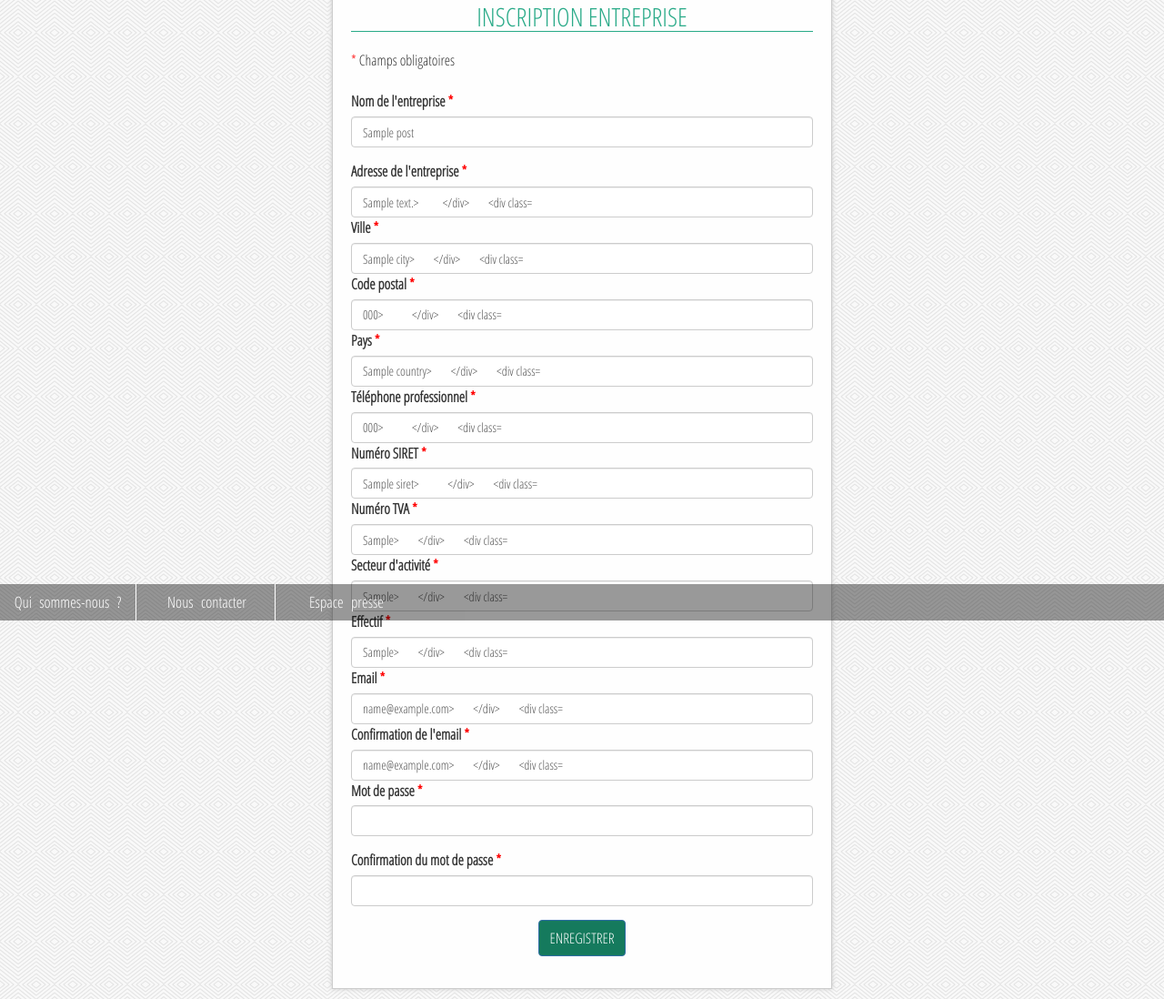
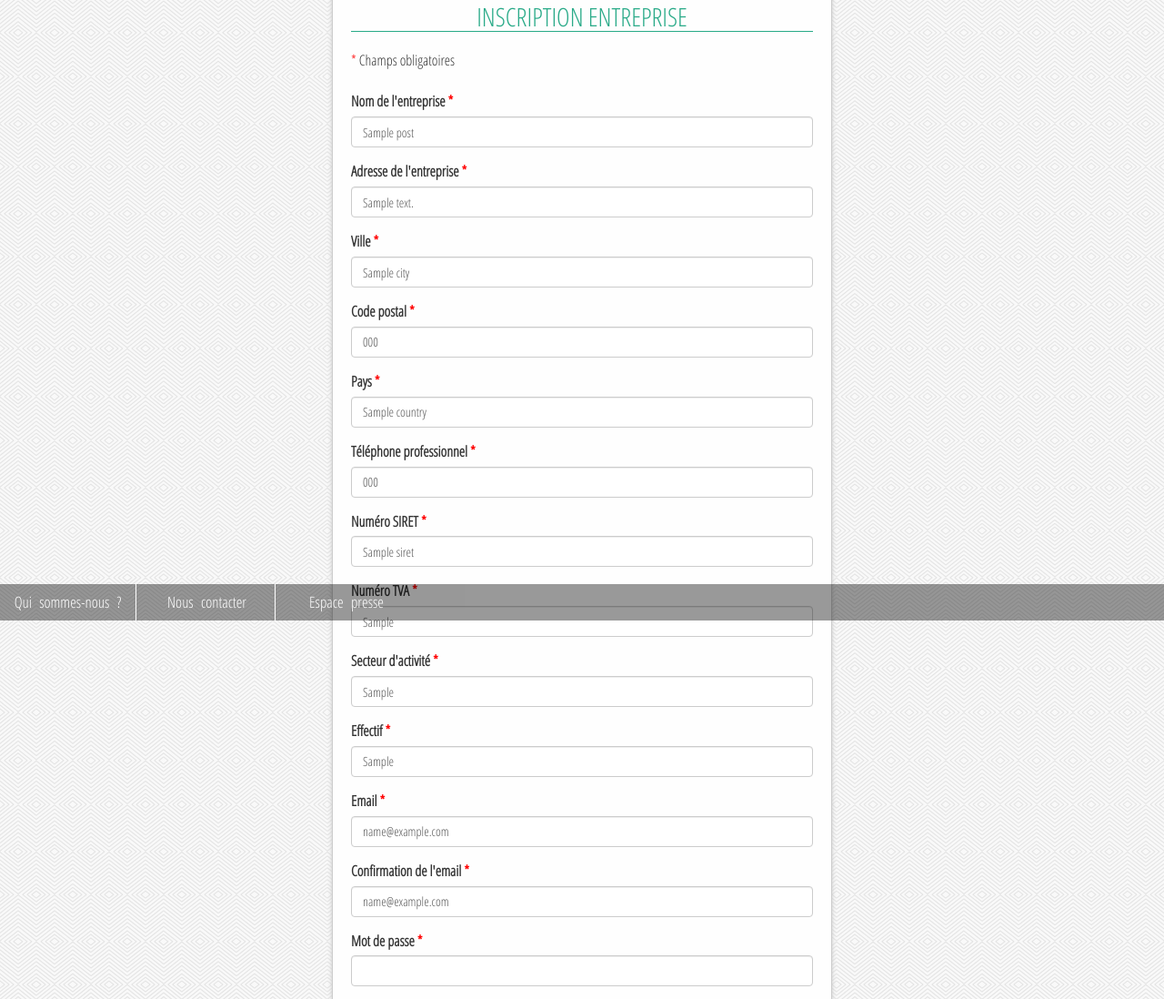
Before and after one commit to WilliamB78/hidden_profile, a PHP site: template templates/company/register.html.twig in a window 1280 px wide. Shown: the part 118-1216 px from the top of the page at 91% size. Run offline with PHP 8.4, Linux system fonts and the light colour scheme; the template is opened without the code that fills it: most values are stand-ins (such as "Sample title", 1, 10 or a date in 2020); some libraries are stand-ins or nearby versions; some web fonts are replaced.

Commit message:
17h25 26/07

```diff
--- a/src/Repository/ResumeRepository.php
+++ b/src/Repository/ResumeRepository.php
@@ -149,13 +149,15 @@ EOS;
         $dbResumes = $this->db->fetchAll($query);
         $resumes = [];
 
+
+
         foreach($dbResumes as $dbResume)
         {
             $resume = $this->buildCustomResume($dbResume);
             $resumes[] = $resume;
         }
 
-        //echo '<pre>';var_dump($resume);echo '</pre>';die;
+
         return $resumes;
     }
 
--- a/templates/company/recherche_cv.html.twig
+++ b/templates/company/recherche_cv.html.twig
@@ -98,9 +98,9 @@
                 e.preventDefault();
                 let ref = $(this).attr('reference');
                 let url = "ajout_favori/" + ref;
-                console.log(ref);
                 $.post(url, function (response){
-                $('#star' + ref).css('color', 'orange');
+                $('#star' + ref).toggleClass('glyphicon-star-empty').toggleClass('glyphicon-star');
+                console.log(response);
               });
             });
 
--- a/templates/company/register.html.twig
+++ b/templates/company/register.html.twig
@@ -16,57 +16,57 @@
 
         <div class="form-group">
           <label>Adresse de l'entreprise <span class="red-star">*</span></label>
-          <input type="text" class="form-control" name="address" id="adresseEntreprise" value="{% if post is not empty %}{{ post.address }}{% endif %}>
+          <input type="text" class="form-control" name="address" id="adresseEntreprise" value="{% if post is not empty %}{{ post.address }}{% endif %}">
         </div>
 
         <div class="form-group">
             <labeL>Ville <span class="red-star">*</span></label>
-            <input type="text" class="form-control" name="city" id="ville" placeholder="Paris" value="{% if post is not empty %}{{ post.city }}{% endif %}>
+            <input type="text" class="form-control" name="city" id="ville" value="{% if post is not empty %}{{ post.city }}{% endif %}">
         </div>
 
         <div class="form-group">
             <label>Code postal <span class="red-star">*</span></label>
-            <input type="text" class="form-control" name="postcode" id="postcode" value="{% if post is not empty %}{{ post.postcode }}{% endif %}>
+            <input type="text" class="form-control" name="postcode" id="postcode" value="{% if post is not empty %}{{ post.postcode }}{% endif %}">
         </div>
 
         <div class="form-group">
             <label>Pays <span class="red-star">*</span></label>
-            <input type="text" class="form-control" name="country" id="pays" value="{% if post is not empty %}{{ post.country }}{% endif %}>
+            <input type="text" class="form-control" name="country" id="pays" value="{% if post is not empty %}{{ post.country }}{% endif %}">
         </div>
 
         <div class="form-group">
             <label>Téléphone professionnel <span class="red-star">*</span></label>
-            <input type="text" class="form-control" name="telephone" id="telProfessionnel" value="{% if post is not empty %}{{ post.telephone }}{% endif %}>
+            <input type="text" class="form-control" name="telephone" id="telProfessionnel" value="{% if post is not empty %}{{ post.telephone }}{% endif %}">
         </div>
 
         <div class="form-group">
             <label>Numéro SIRET <span class="red-star">*</span></label>
-            <input type="text" class="form-control" name="siret" id="numeroSiret" value="{% if post is not empty %}{{ post.siret }}{% endif %}>
+            <input type="text" class="form-control" name="siret" id="numeroSiret" value="{% if post is not empty %}{{ post.siret }}{% endif %}">
         </div>
 
         <div class="form-group">
             <label>Numéro TVA <span class="red-star">*</span></label>
-            <input type="text" class="form-control" name="tva_nb" id="tva_nb" value="{% if post is not empty %}{{ post.tva_nb }}{% endif %}>
+            <input type="text" class="form-control" name="tva_nb" id="tva_nb" value="{% if post is not empty %}{{ post.tva_nb }}{% endif %}">
         </div>
 
         <div class="form-group">
             <label>Secteur d'activité <span class="red-star">*</span></label>
-            <input type="text" class="form-control" name="activity_area" id="SecteurActivite" value="{% if post is not empty %}{{ post.activity_area }}{% endif %}>
+            <input type="text" class="form-control" name="activity_area" id="SecteurActivite" value="{% if post is not empty %}{{ post.activity_area }}{% endif %}">
         </div>
 
         <div class="form-group">
             <label>Effectif <span class="red-star">*</span></label>
-            <input type="text" class="form-control" name="employes_nb" id="effectif" value="{% if post is not empty %}{{ post.employes_nb }}{% endif %}>
+            <input type="text" class="form-control" name="employes_nb" id="effectif" value="{% if post is not empty %}{{ post.employes_nb }}{% endif %}">
         </div>
 
         <div class="form-group">
             <label>Email <span class="red-star">*</span></label>
-            <input type="email" class="form-control" name="email" id="email" aria-describedby="emailHelp" value="{% if post is not empty %}{{ post.email }}{% endif %}>
+            <input type="email" class="form-control" name="email" id="email" aria-describedby="emailHelp" value="{% if post is not empty %}{{ post.email }}{% endif %}">
         </div>
 
         <div class="form-group">
             <label>Confirmation de l'email <span class="red-star">*</span></label>
-            <input type="email" class="form-control" name="email_confirm" id="email_confirm" aria-describedby="emailHelp" value="{% if post is not empty %}{{ post.email_confirm }}{% endif %}>
+            <input type="email" class="form-control" name="email_confirm" id="email_confirm" aria-describedby="emailHelp" value="{% if post is not empty %}{{ post.email_confirm }}{% endif %}">
         </div>
 
         <div class="form-group">
```
Also changed, not shown: src/Controller/CompanyController.php (+14 -5 lines), src/Entity/Favorite.php (+3 -8 lines), src/Repository/FavoriteRepository.php (+16 -4 lines).
